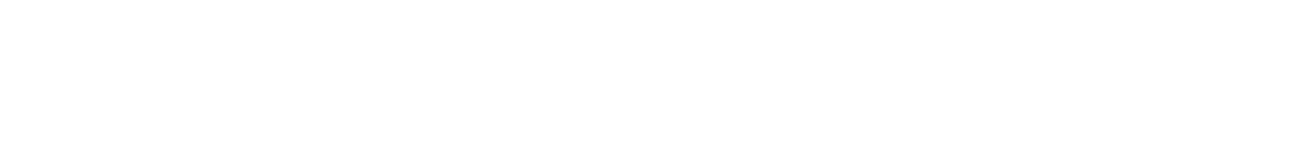
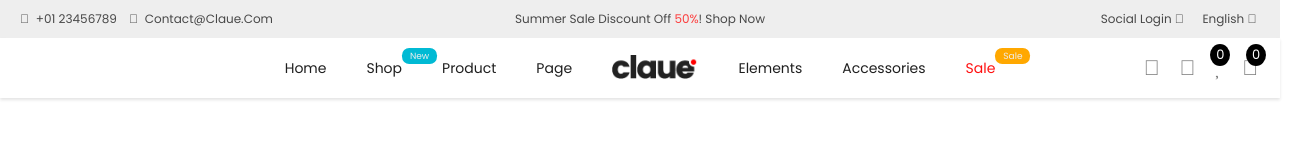
Before and after one commit to abdulbari149/ClaueShopifyProject, a plain HTML site: page claue/index.html in a window 1280 px wide. Shown: the top 160 px of the page, 1307 px wide, since content can reach past the window. Drawn offline with Linux system fonts and the light colour scheme.

Commit message:
Checked some of the git commands

```diff
--- a/claue/index.html
+++ b/claue/index.html
@@ -14,7 +14,7 @@
   </head>
 
   <body>
-    <!-- <header id="header">
+    <header id="header">
       <section class="flex flex_js_sb flex__mobile" id="top-header">
         <div class="flex stack__mobile" id="header-contact">
           <articles class="contact-item">
@@ -485,7 +485,7 @@
       </section>
 
       <section class="col-12" id="block-cart-header"></section>
-    </header> -->
+    </header>
     <!-- <section class="slide_hero">
       <div></div>
 
```
